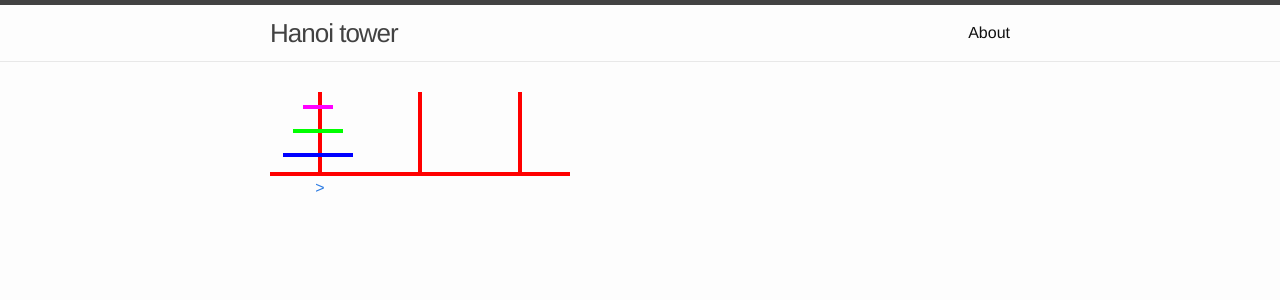
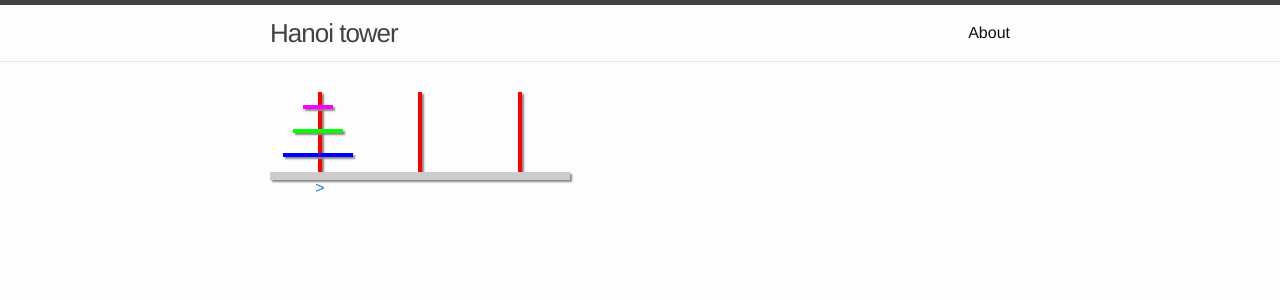
Before and after one commit to dwayhs/hanoi, a Jekyll site: the page built from moves/aaa.md, in a window 1280 px wide. Shown: the top 300 px of the page. Built offline with Jekyll 4.4.1, drawn with Linux system fonts in a browser that asks for light colours.

Commit message:
Redesigning hanoi tower

```diff
--- a/_sass/_hanoi.scss
+++ b/_sass/_hanoi.scss
@@ -7,6 +7,7 @@
     height: 80px;
     position: absolute;
     top: 0;
+    box-shadow: 2px 2px 2px #888888;
   }
 
   .stick--a {
@@ -25,6 +26,7 @@
     height: 4px;
     transform: translate(-50%, 0);
     display: inline-block;
+    box-shadow: 2px 2px 2px #888888;
   }
 
   .disk--1{
@@ -55,9 +57,10 @@
   }
 
   .base {
-    background-color: #f00;
+    background-color: #ccc;
     width: 300px;
-    height: 4px;
+    height: 8px;
+    box-shadow: 2px 2px 2px #888888;
     position: absolute;
     top: 80px;
   }
```
